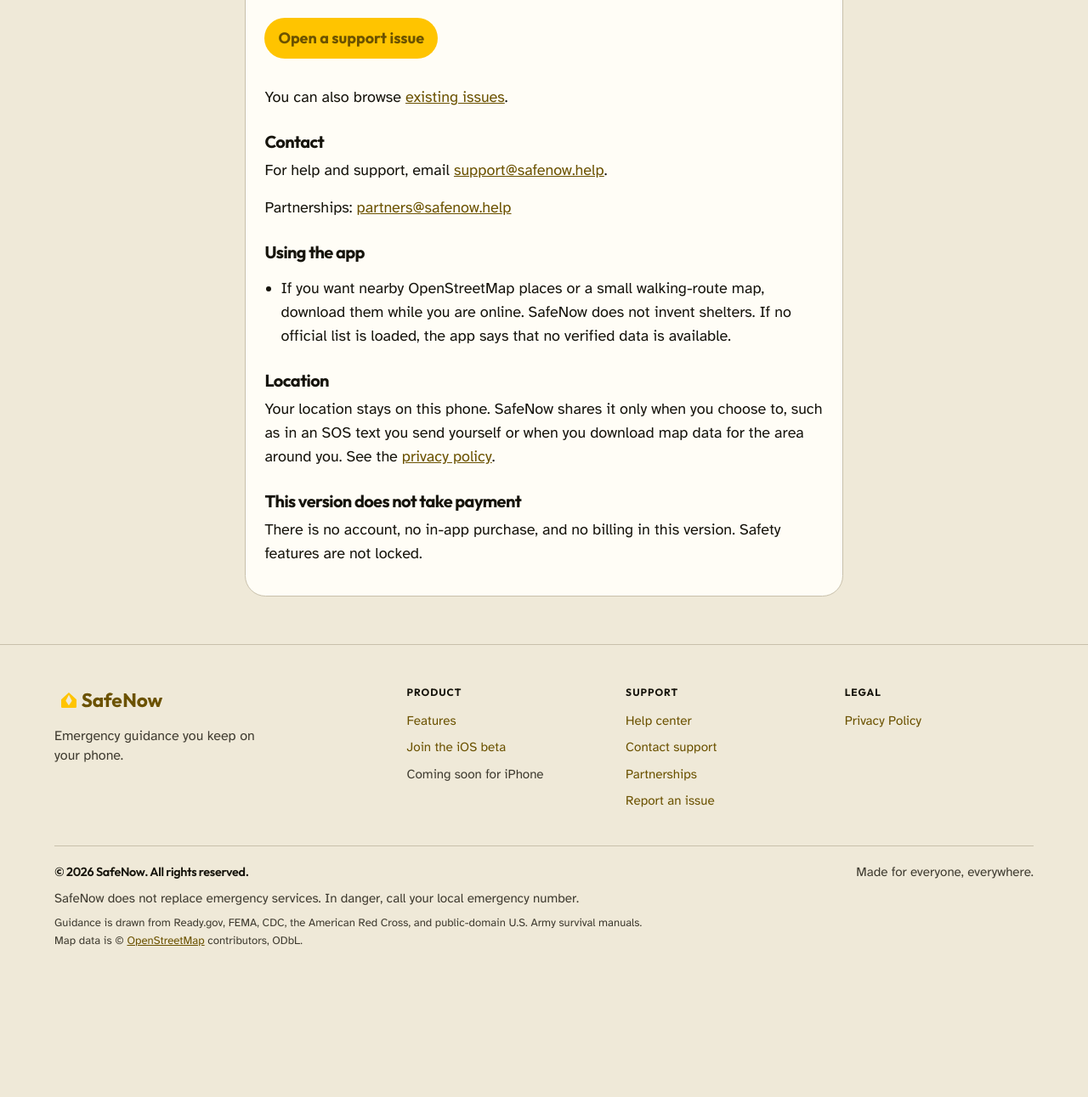
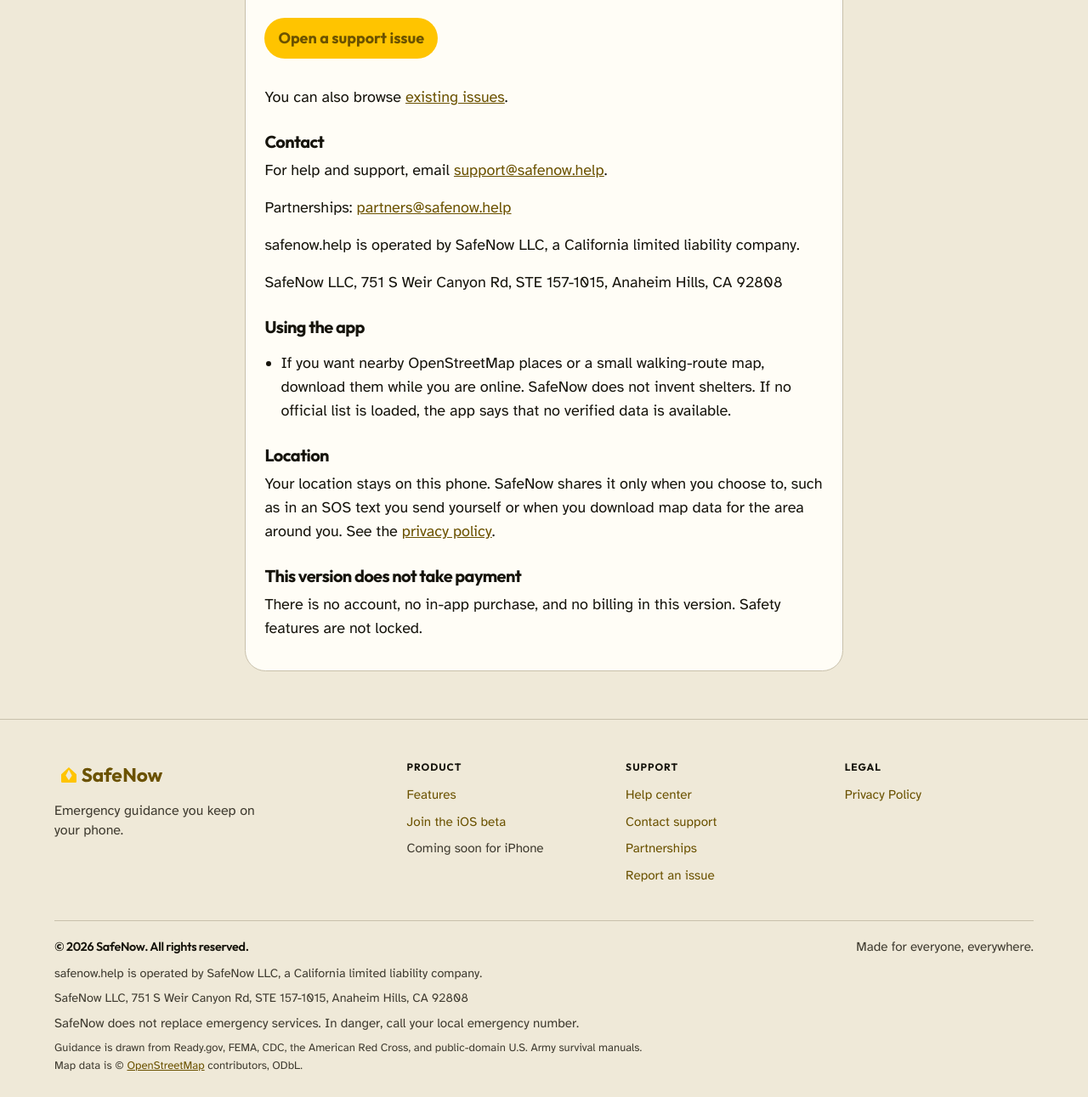
Before and after one commit to oxgirl/safenow-site, a plain HTML site: page support/index.html in a window 1280 px wide. Shown: the part 557-1848 px from the top of the page at 85% size. Before the commit the page ends 1701 px from the top, so only its background shows below. Drawn offline with Linux system fonts and the light colour scheme.

Commit message:
Name the site operator as SafeNow LLC in the footer and support contact
Add the operator line and the Anaheim Hills mailing address to the
shared footer and to the support contact section. Do not change the
privacy policy, emails, or the OpenStreetMap footer credit. Do not
claim that the apps are published by the LLC, and do not add an
entity number or a state-approval claim.

```diff
--- a/styles.css
+++ b/styles.css
@@ -983,3 +983,10 @@ a.btn-ghost:hover,
   color: var(--ink);
   text-decoration: none;
 }
+
+.footer-operator,
+.footer-address {
+  font-size: 0.9rem;
+  color: var(--muted);
+  max-width: 42rem;
+}
--- a/support/index.html
+++ b/support/index.html
@@ -89,6 +89,8 @@
           <h2>Contact</h2>
           <p>For help and support, email <a href="mailto:support@safenow.help">support@safenow.help</a>.</p>
           <p>Partnerships: <a href="mailto:partners@safenow.help">partners@safenow.help</a></p>
+          <p>safenow.help is operated by SafeNow LLC, a California limited liability company.</p>
+          <p>SafeNow LLC, 751 S Weir Canyon Rd, STE 157-1015, Anaheim Hills, CA 92808</p>
           <h2>Using the app</h2>
           <ul>
             <li>If you want nearby OpenStreetMap places or a small walking-route map, download them while you are online. SafeNow does not invent shelters. If no official list is loaded, the app says that no verified data is available.</li>
@@ -145,6 +147,8 @@
             <p class="footer-copy">© 2026 SafeNow. All rights reserved.</p>
             <p class="footer-everywhere">Made for everyone, everywhere.</p>
           </div>
+          <p class="footer-operator">safenow.help is operated by SafeNow LLC, a California limited liability company.</p>
+          <p class="footer-address">SafeNow LLC, 751 S Weir Canyon Rd, STE 157-1015, Anaheim Hills, CA 92808</p>
           <p class="footer-disclaimer">SafeNow does not replace emergency services. In danger, call your local emergency number.</p>
           <p class="footer-credits">Guidance is drawn from Ready.gov, FEMA, CDC, the American Red Cross, and public-domain U.S. Army survival manuals.<br />Map data is © <a href="https://www.openstreetmap.org/copyright">OpenStreetMap</a> contributors, ODbL.</p>
         </div>
```
Also changed, not shown: 404.html (+2 -0 lines), index.html (+2 -0 lines), privacy/index.html (+2 -0 lines).
